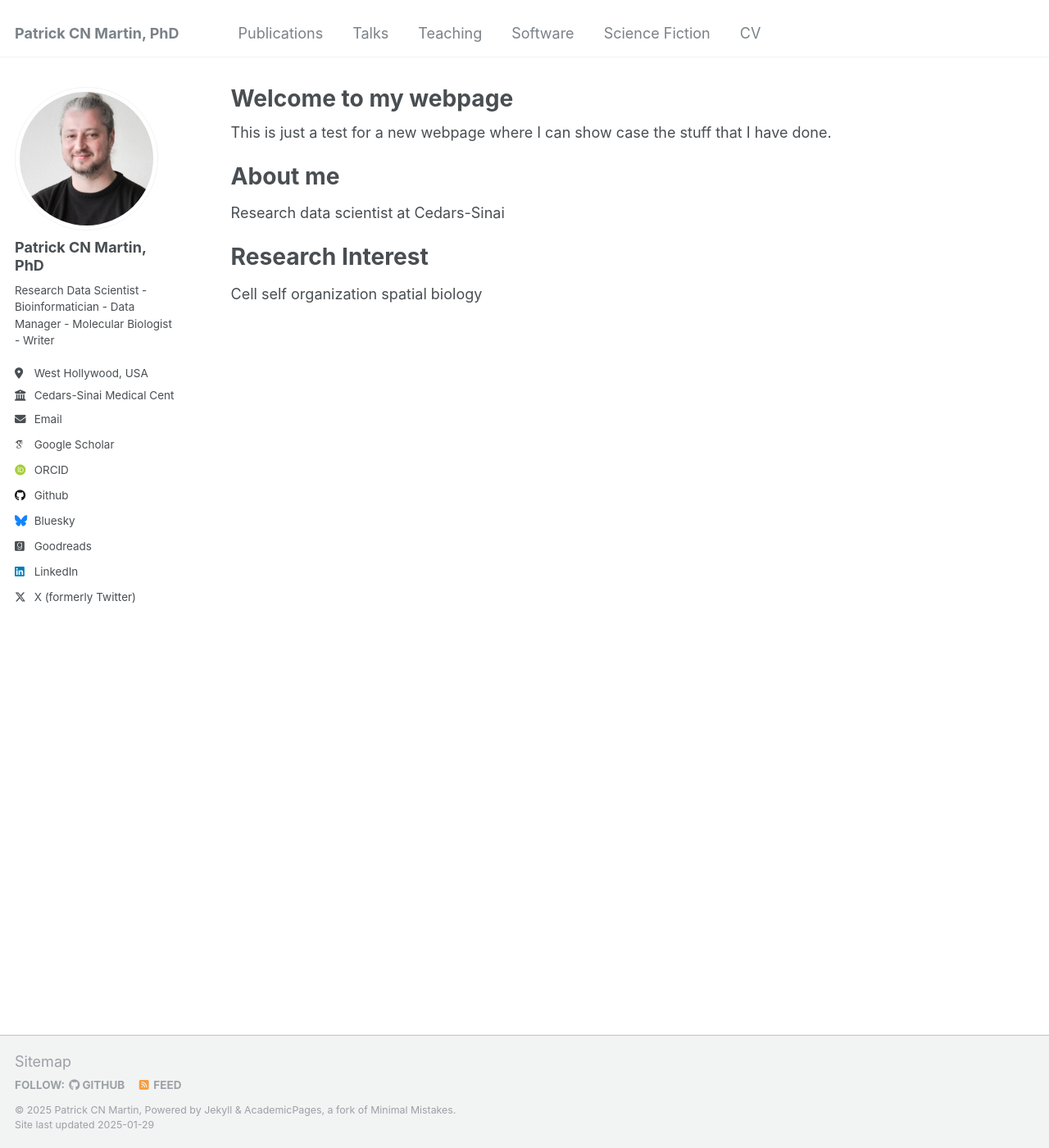
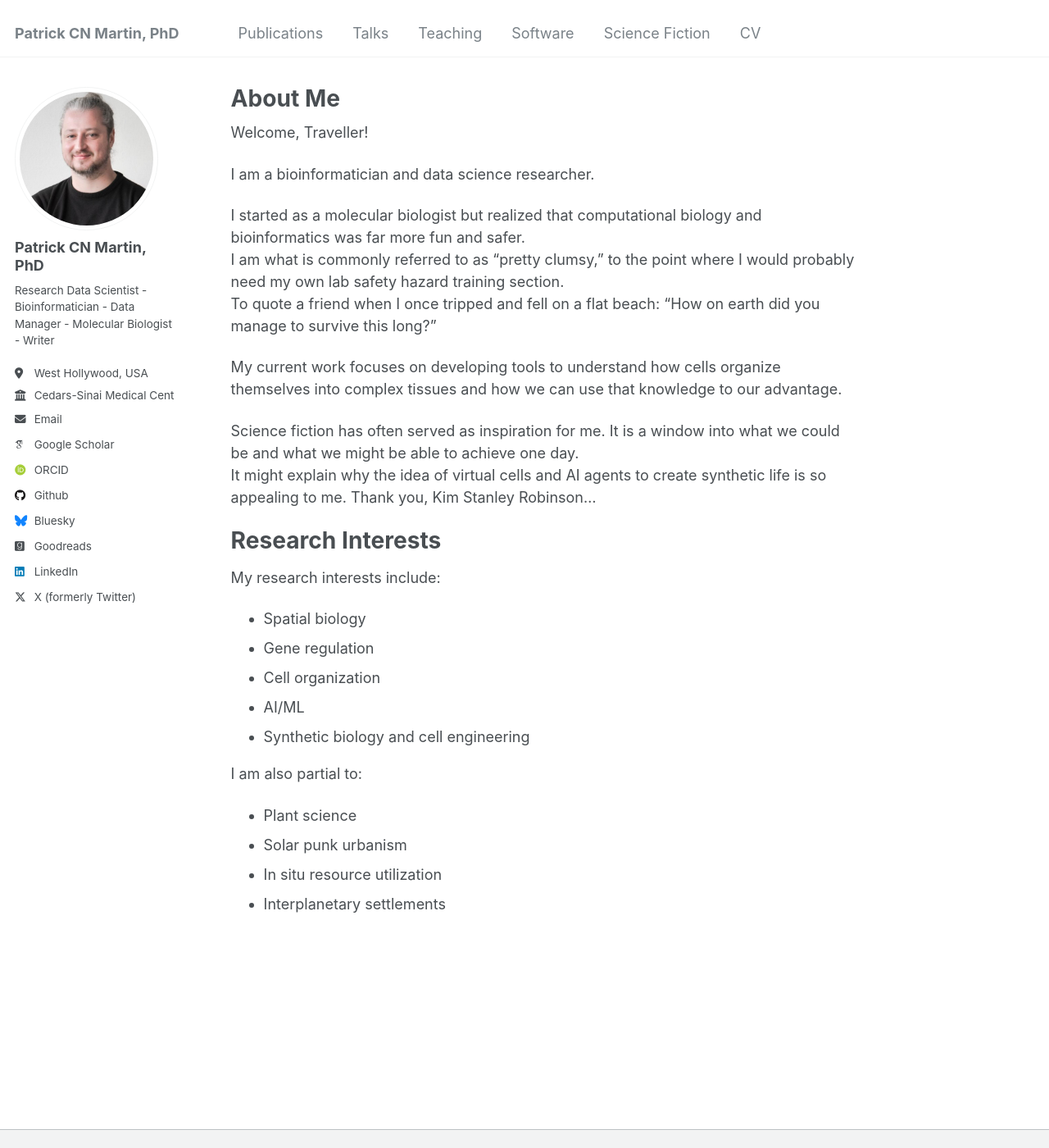
Before and after one commit to patrickCNMartin/patrickCNMartin.github.io, a Jekyll site: the page built from _pages/about.md, in a window 1280 px wide and 1400 px high. Shown: the whole window at 82% size. Built offline with Jekyll 4.4.1, drawn with Linux system fonts in a browser that asks for light colours; some web fonts are replaced.

Commit message:
chnage front page

```diff
--- a/_pages/about.md
+++ b/_pages/about.md
@@ -1,18 +1,42 @@
 ---
 permalink: /
-title: "Welcome to my webpage"
+title: "About Me"
 author_profile: true
 redirect_from:
   - /about/
   - /about.html
 ---
 
-This is just a test for a new webpage where I can show case the stuff that I have done.
 
-# About me
 
-Research data scientist at Cedars-Sinai
 
-# Research Interest
+Welcome, Traveller!
 
-Cell self organization spatial biology
+I am a bioinformatician and data science researcher.
+
+I started as a molecular biologist but realized that computational biology and bioinformatics was far more fun and safer.
+I am what is commonly referred to as “pretty clumsy,” to the point where I would probably need my own lab safety hazard training section.
+To quote a friend when I once tripped and fell on a flat beach: “How on earth did you manage to survive this long?”
+
+My current work focuses on developing tools to understand how cells organize themselves into complex tissues and how we can use that knowledge to our advantage.
+
+
+Science fiction has often served as inspiration for me. It is a window into what we could be and what we might be able to achieve one day.
+It might explain why the idea of virtual cells and AI agents to create synthetic life is so appealing to me. Thank you, Kim Stanley Robinson...
+
+# Research Interests
+
+My research interests include:
+
+- Spatial biology
+- Gene regulation
+- Cell organization
+- AI/ML
+- Synthetic biology and cell engineering
+
+I am also partial to:
+
+- Plant science
+- Solar punk urbanism
+- In situ resource utilization
+- Interplanetary settlements
```
